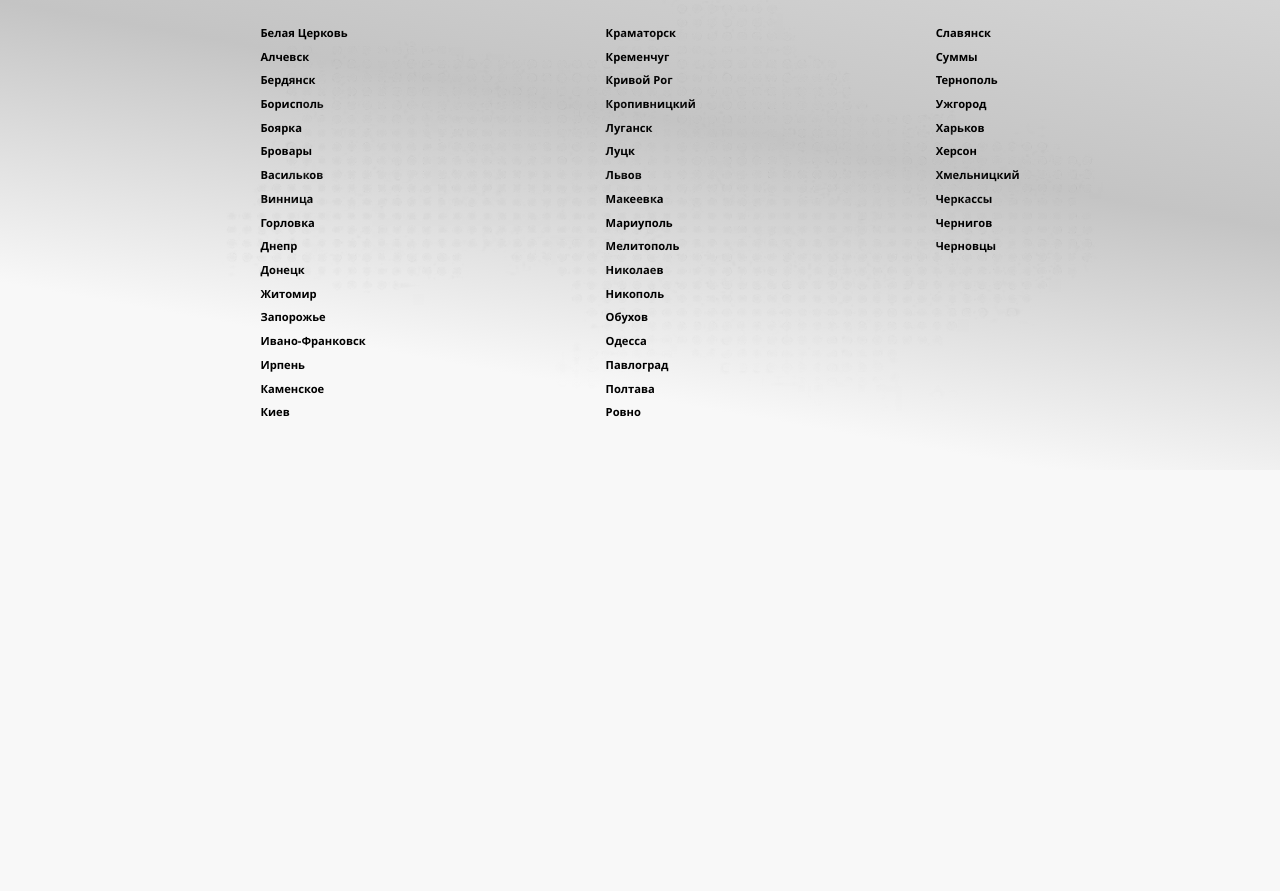
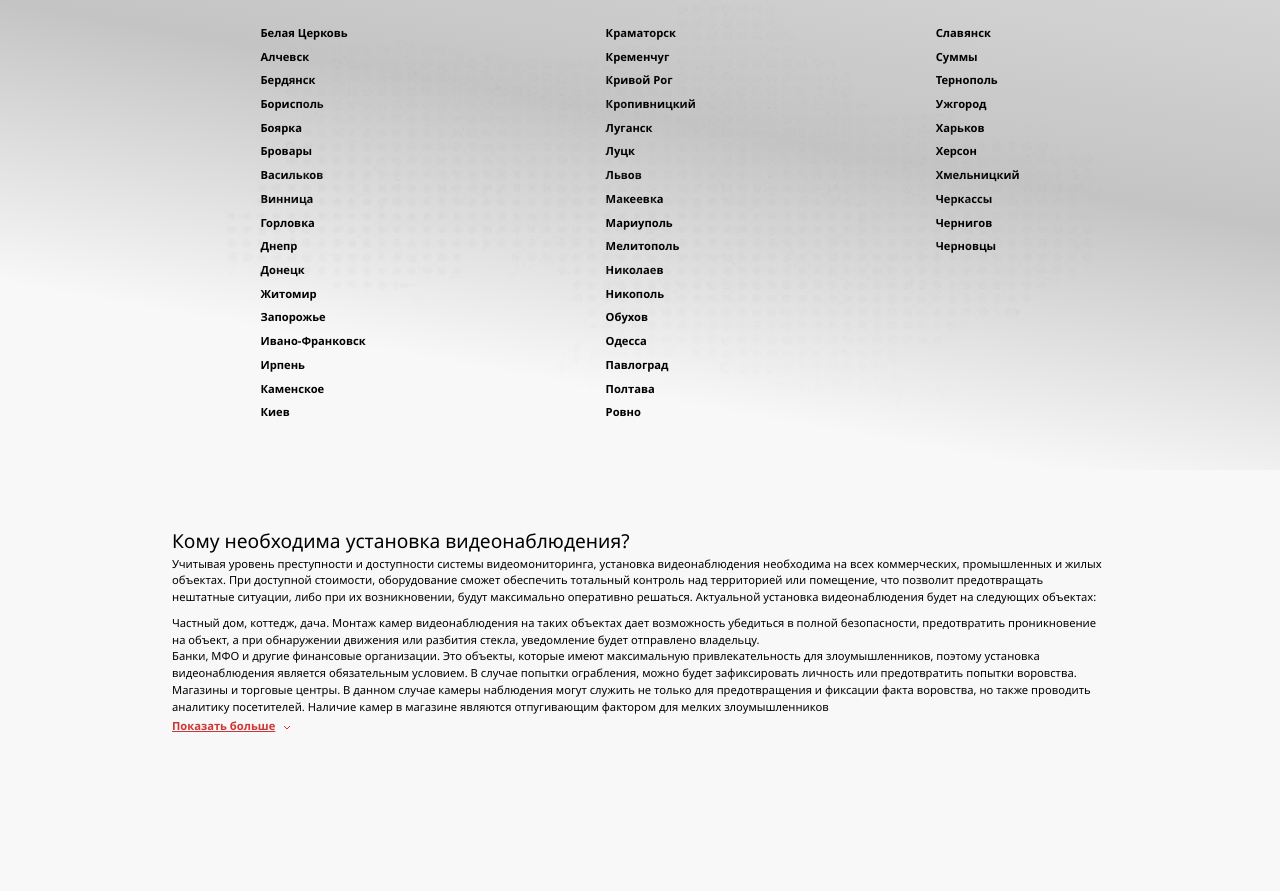
Before and after one commit to valeriy-usatov/video-control, a website: page src/index.html in a window 1280 px wide. Shown: the part 7041-7932 px from the top of the page. Before the commit the page ends 7522 px from the top, so only its background shows below. Drawn offline with Linux system fonts and the light colour scheme.

Commit message:
add question

```diff
--- a/src/index.html
+++ b/src/index.html
@@ -1144,6 +1144,21 @@
 				</ul>
 			</div>
 		</section>
+		<section class="question">
+			<div class="container">
+				<div class="question__description">
+					<h4>Кому необходима установка видеонаблюдения?</h4>
+					<p>Учитывая уровень преступности и доступности системы видеомониторинга, установка видеонаблюдения необходима на всех коммерческих, промышленных и жилых объектах. При доступной стоимости, оборудование сможет обеспечить тотальный контроль над территорией или помещение, что позволит предотвращать нештатные ситуации, либо при их возникновении, будут максимально оперативно решаться. Актуальной установка видеонаблюдения будет на следующих объектах:</p>
+					<ul>
+						<li>Частный дом, коттедж, дача. Монтаж камер видеонаблюдения на таких объектах дает возможность убедиться в полной безопасности, предотвратить проникновение на объект, а при обнаружении движения или разбития стекла, уведомление будет отправлено владельцу.
+						</li>
+						<li>Банки, МФО и другие финансовые организации. Это объекты, которые имеют максимальную привлекательность для злоумышленников, поэтому установка видеонаблюдения является обязательным условием. В случае попытки ограбления, можно будет зафиксировать личность или предотвратить попытки воровства. </li>
+						<li>Магазины и торговые центры. В данном случае камеры наблюдения могут служить не только для предотвращения и фиксации факта воровства, но также проводить аналитику посетителей. Наличие камер в магазине являются отпугивающим фактором для мелких злоумышленников</li>
+					</ul>
+					<button type="button">Показать больше</button>
+				</div>
+			</div>
+		</section>
 	</main>
 
 	<footer class="footer">
--- /dev/null
+++ b/src/sass/_question.scss
@@ -0,0 +1,35 @@
+.question {
+    position: relative;
+    padding-top: 7.1rem;
+    padding-bottom: 13.3rem;
+    &__description {
+        padding-bottom: 6.1rem;
+        @include font(400,1.4rem,150%);
+        h4 {
+            @include font(400,2.4rem,150%);
+        }
+        p {
+            margin-bottom: 1.1rem;
+        }
+        button {
+            position: relative;
+            @include font(600, 1.4rem, 176%);
+            text-decoration-line: underline;
+            color: #CF3535;
+            &::after {
+                content: "";
+                display: block;
+                width: 2rem;
+                height: 1rem;
+                background: url("../img/question/arrow-down.svg");
+                background-position: center;
+                background-repeat: no-repeat;
+                position: absolute;
+                right: -2.5rem;
+                top: 1rem;
+            }
+        }
+
+    }
+
+}
--- a/src/sass/style.sass
+++ b/src/sass/style.sass
@@ -20,4 +20,5 @@
 @import _example
 @import _consultation
 @import _services
+@import _question
 @import _media
```
Also changed, not shown: src/css/style.css, src/img/question/arrow-down.svg (added), 1 other file.
